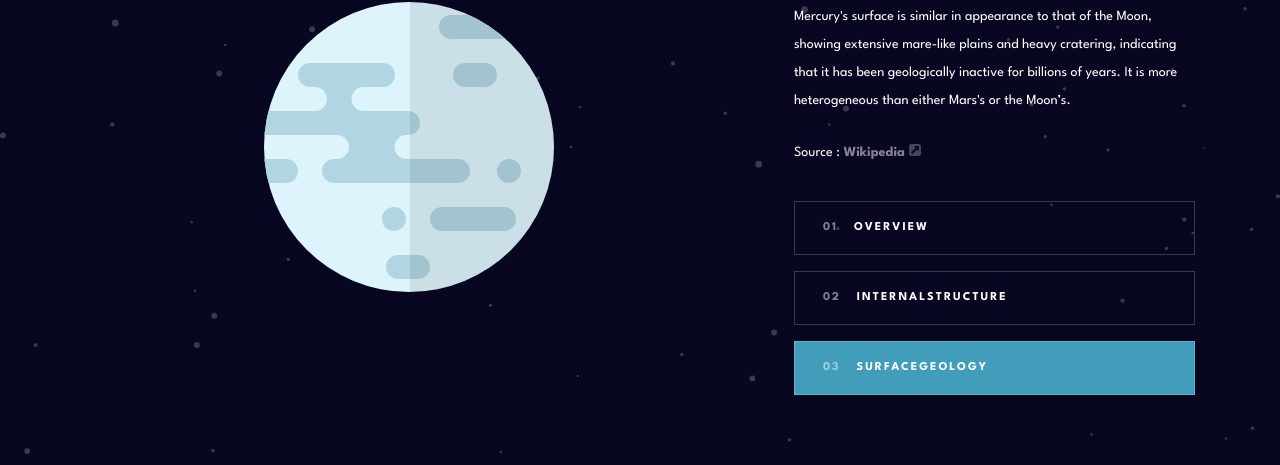
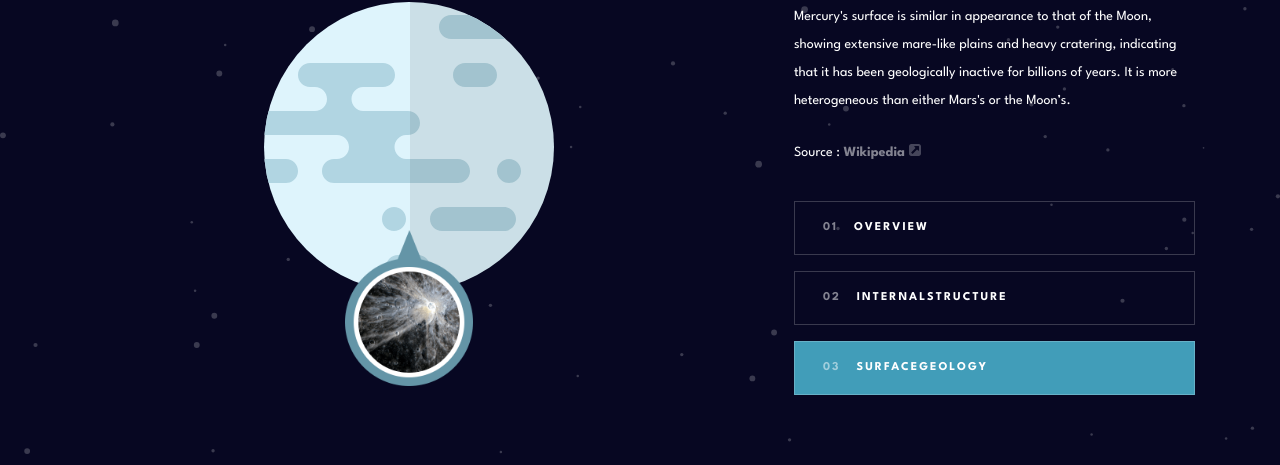
Before and after one commit to karolbanat/planets-fact-site, a website: page index.html in a window 1280 px wide. Both pictures are taken after a click on the button "SURFACE GEOLOGY". Shown: the part 333-798 px from the top of the page. Drawn offline with Linux system fonts and the light colour scheme.

Commit message:
Image for geology view

```diff
--- a/index.html
+++ b/index.html
@@ -50,6 +50,10 @@
                alt=""
                id="planet-image"
                class="planet-facts__image">
+          <img src="./dist/assets/planets/mercury/geology-mercury.png"
+               alt=""
+               id="geology-image"
+               class="planet-facts__geology-image">
         </div>
 
         <header data-area="content" class="planet-facts__content">
@@ -63,8 +67,7 @@
                target="_blank"
                rel="noopener norefferer"
                class="planet-facts__source source-link">Wikipedia
-              <img
-                   src="./dist/assets/icons/icon-source.svg" alt=""></a></p>
+              <img src="./dist/assets/icons/icon-source.svg" alt=""></a></p>
         </header>
 
         <div role="group" data-area="controls" class="control-buttons">
--- a/src/js/main.js
+++ b/src/js/main.js
@@ -4,6 +4,7 @@ const primaryNav = document.querySelector('#primary-nav');
 const planetLinks = document.querySelectorAll('a[data-planet]');
 const planetFactsBody = document.querySelector('.planet-facts');
 const planetImage = planetFactsBody.querySelector('#planet-image');
+const planetGeologyImage = planetFactsBody.querySelector('#geology-image');
 const planetHeading = planetFactsBody.querySelector('#planet-heading');
 const planetContent = planetFactsBody.querySelector('#planet-description');
 const planetSourceLink = planetFactsBody.querySelector('#source-link');
@@ -23,6 +24,7 @@ const loadPlanetData = async (planet = 'mercury') => {
 		currentPlanet = await getPlanetData(planet);
 		planetFactsBody.dataset.planet = planet;
 		loadPlanetImage();
+		loadGeologyImage();
 		loadPlanetHeading();
 		loadContent();
 		loadFactsData();
@@ -44,7 +46,17 @@ const getPlanetData = async (planet = 'mercury') => {
 const loadPlanetImage = (topic = 'overview') => {
 	const imageSrc = topic === 'structure' ? currentPlanet.images.internal : currentPlanet.images.planet;
 	planetImage.src = imageSrc;
+	toggleGeologyImageView(topic);
 	animateElement(planetImage, ANIMATION_CLASSES.fadeLeft);
+};
+
+const toggleGeologyImageView = (topic) => {
+	const shouldShow = topic === 'geology';
+	planetGeologyImage.classList.toggle('visible', shouldShow);
+};
+
+const loadGeologyImage = () => {
+	planetGeologyImage.src = currentPlanet.images.geology;
 };
 
 const loadPlanetHeading = () => {
@@ -71,6 +83,7 @@ const handleControlButton = (e) => {
 	const topic = e.target.dataset.controls;
 	loadContent(topic);
 	loadPlanetImage(topic);
+	toggleGeologyImageView(topic);
 	deselectControlButtons();
 	e.target.classList.add('active');
 };
--- a/src/sass/components/_planet-facts.scss
+++ b/src/sass/components/_planet-facts.scss
@@ -14,6 +14,8 @@
 
 	&__image-container {
 		--height: 25.6rem;
+		position: relative;
+		isolation: isolate;
 		display: grid;
 		place-items: center;
 		height: var(--height);
@@ -25,6 +27,18 @@
 		@include mxn.mq(large) {
 			--height: 66rem;
 			aspect-ratio: unset;
+		}
+	}
+
+	&__geology-image {
+		display: none;
+		position: absolute;
+		top: 62.5%;
+		left: 50%;
+		translate: -50%;
+		width: clamp(10rem, 10vw, 16.3rem);
+		&.visible {
+			display: block;
 		}
 	}
 
```
Also changed, not shown: dist/css/main.min.css, dist/js/main.min.js.
